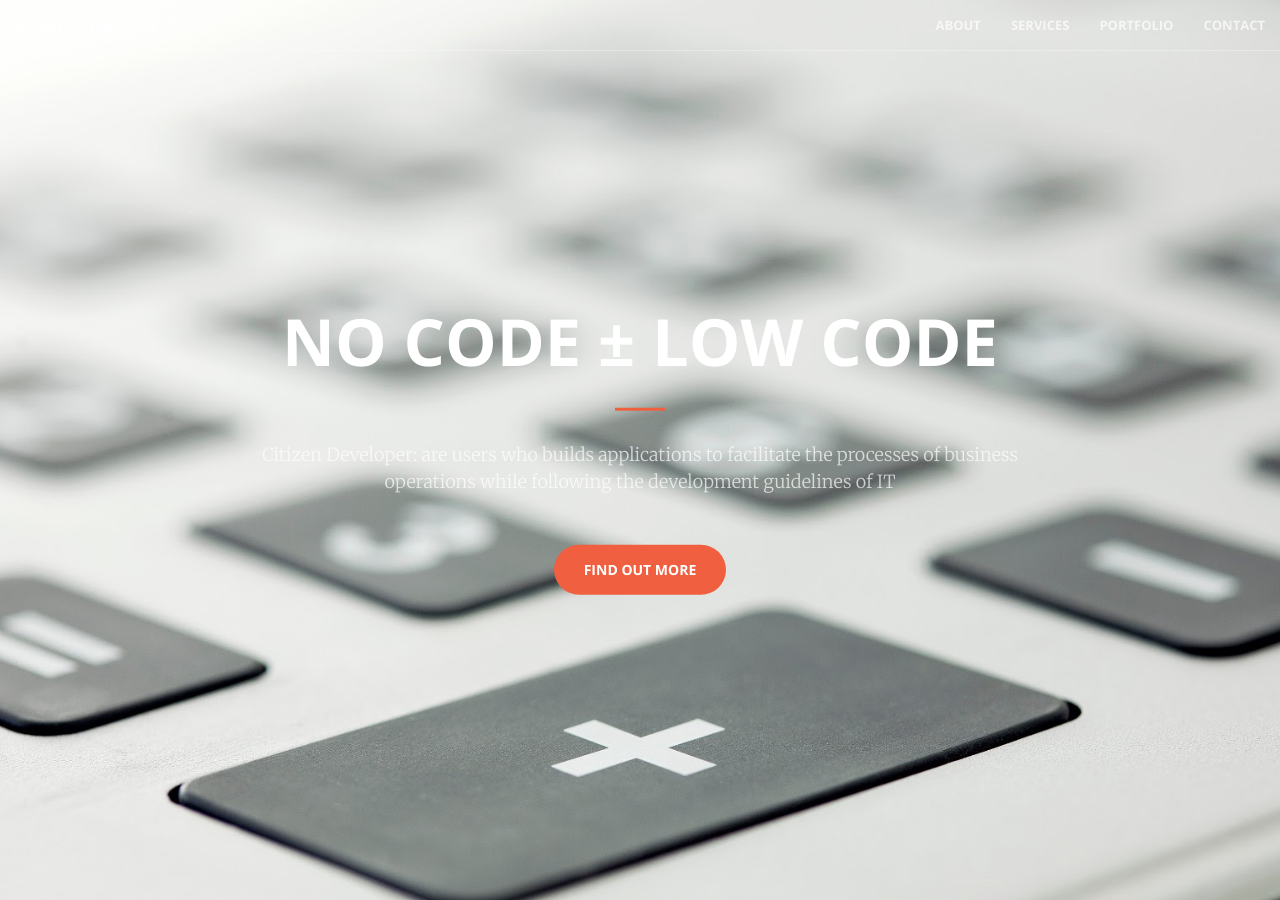
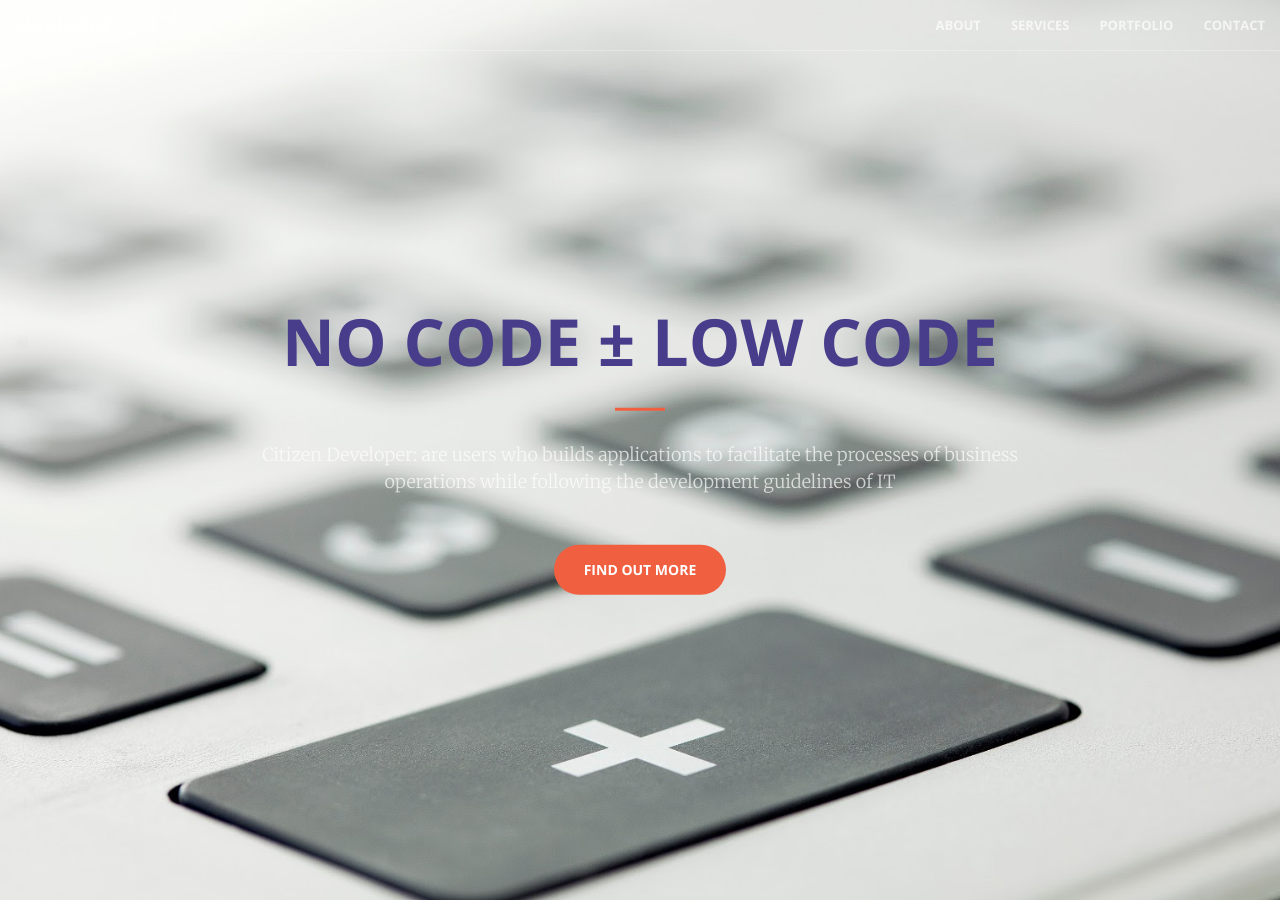
Before and after one commit to ajem70/magicode_site, a Jekyll site: the page built from index.html, in a window 1280 px wide and 900 px high. Built offline with Jekyll 4.4.1, drawn with Linux system fonts in a browser that asks for light colours.

Commit message:
Update _base.scss

```diff
--- a/_sass/_base.scss
+++ b/_sass/_base.scss
@@ -157,7 +157,7 @@ header {
     background-position: center;
     background-image: url('../img/header.jpg');
     text-align: center;
-    color: white;
+    color:  darkslateblue;
     .header-content {
         position: relative;
         text-align: center;
```
